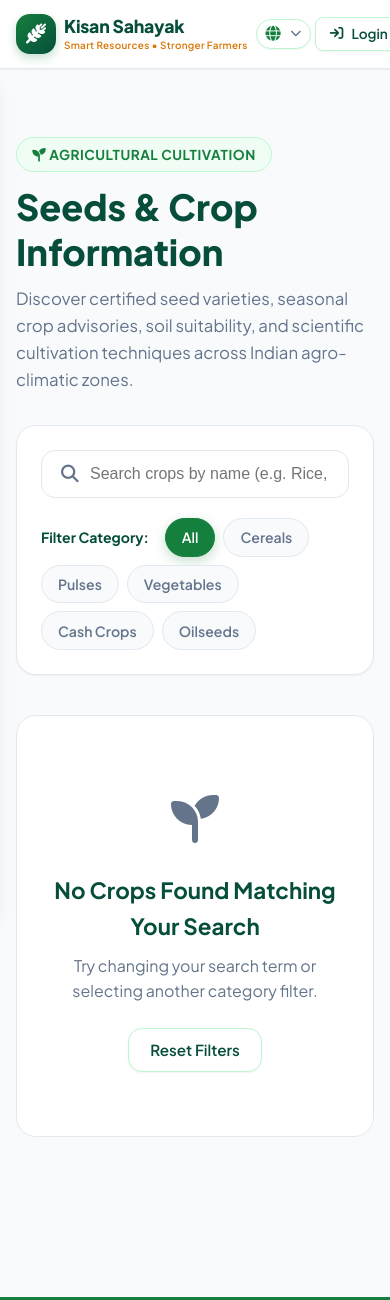
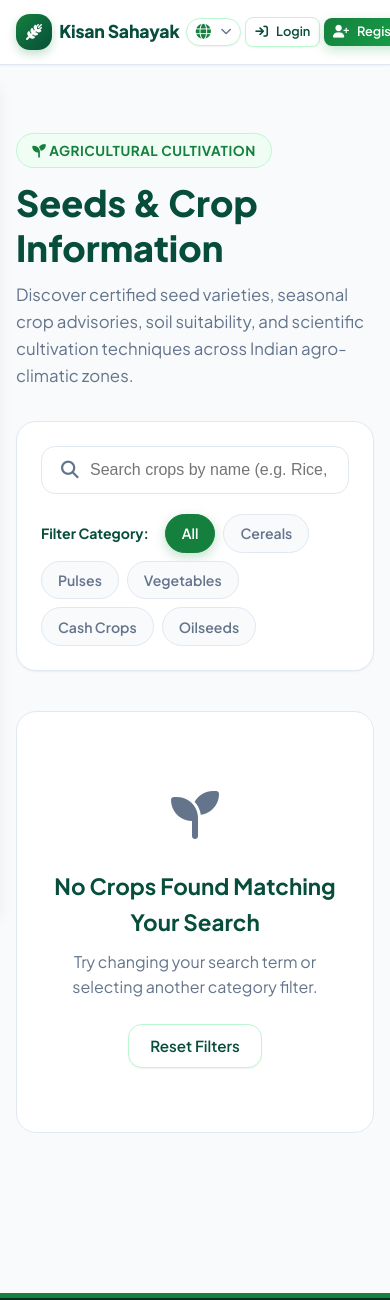
Before and after one commit to adityanirgude9665-byte/KIsan_Sahayak, a Flask app: page /crops in a window 390 px wide. Shown: the top 1300 px of the page. Run offline with Flask 3, Linux system fonts and the light colour scheme; data that the repository does not hold is empty; some libraries are stand-ins or nearby versions.

Commit message:
Fix website layout structure and prevent horizontal scrolling across all screen sizes

```diff
--- a/static/css/style.css
+++ b/static/css/style.css
@@ -41,6 +41,9 @@
 
 html {
   scroll-behavior: smooth;
+  width: 100%;
+  max-width: 100%;
+  overflow-x: hidden;
 }
 
 body {
@@ -52,6 +55,10 @@ body {
   min-height: 100vh;
   display: flex;
   flex-direction: column;
+  width: 100%;
+  max-width: 100%;
+  overflow-x: hidden;
+  position: relative;
 }
 
 /* Page entrance animation */
@@ -90,9 +97,9 @@ img {
 /* --- CONTAINER & LAYOUT --- */
 .container {
   width: 100%;
-  max-width: 1280px;
+  max-width: 1380px;
   margin: 0 auto;
-  padding: 0 1.5rem;
+  padding: 0 1.25rem;
 }
 
 .container-narrow {
@@ -104,22 +111,25 @@ img {
   position: sticky;
   top: 0;
   z-index: 1000;
+  width: 100%;
+  max-width: 100%;
   background-color: rgba(255, 255, 255, 0.96);
   backdrop-filter: blur(12px);
   -webkit-backdrop-filter: blur(12px);
   border-bottom: 1px solid var(--border-light);
   box-shadow: var(--shadow-sm);
   transition: var(--transition-fast);
-  overflow: visible;
 }
 
 .navbar {
   display: flex;
   align-items: center;
   justify-content: space-between;
-  min-height: 76px;
-  padding: 0.6rem 0;
-  gap: 1rem;
+  min-height: 70px;
+  padding: 0.5rem 0;
+  gap: 0.6rem;
+  width: 100%;
+  max-width: 100%;
 }
 
 .brand-logo {
@@ -1651,8 +1661,10 @@ img {
   position: fixed;
   top: 0;
   left: 0;
-  width: 100vw;
-  height: 100vh;
+  right: 0;
+  bottom: 0;
+  width: 100%;
+  height: 100%;
   background: rgba(15, 23, 42, 0.6);
   backdrop-filter: blur(4px);
   z-index: 2000;
@@ -1876,19 +1888,58 @@ img {
 }
 
 /* --- RESPONSIVE MEDIA QUERIES --- */
-@media (max-width: 1140px) {
-  .nav-menu { display: none; }
-  .hamburger-btn { display: block; }
+@media (max-width: 1440px) {
+  .brand-tagline {
+    display: none !important;
+  }
+  .brand-title {
+    font-size: 1.22rem;
+  }
+  .logo-badge {
+    width: 38px;
+    height: 38px;
+    font-size: 1.1rem;
+  }
+  .nav-menu {
+    gap: 0.15rem;
+  }
+  .nav-link {
+    font-size: 0.82rem;
+    padding: 0.35rem 0.45rem;
+    gap: 0.22rem;
+  }
+  .nav-link i {
+    font-size: 0.78rem;
+  }
+  .nav-actions {
+    gap: 0.35rem;
+  }
+  .nav-actions .btn-sm {
+    font-size: 0.8rem;
+    padding: 0.32rem 0.55rem;
+  }
+  .lang-dropdown-btn {
+    font-size: 0.8rem;
+    padding: 0.32rem 0.65rem;
+  }
+}
+
+@media (max-width: 1250px) {
+  .nav-menu { display: none !important; }
+  .hamburger-btn { display: block !important; }
+  .brand-tagline { display: none !important; }
   .nav-actions .user-badge span { display: none; }
+  .nav-actions .admin-tag span { display: none; }
 }
 
 @media (max-width: 1024px) {
-  .hero-title { font-size: 2.5rem; }
+  .hero-title { font-size: 2.3rem; }
   .stats-grid { grid-template-columns: repeat(2, 1fr); }
   .stat-box { border-right: none; border-bottom: 1px solid var(--border-light); padding-bottom: 1rem; }
   .footer-grid { grid-template-columns: 1fr 1fr; gap: 2rem; }
   .community-layout { grid-template-columns: 1fr; }
   .forecast-grid { grid-template-columns: repeat(3, 1fr); }
+  .nav-actions .btn-secondary span { display: none; }
 }
 
 @media (max-width: 768px) {
@@ -1911,13 +1962,13 @@ img {
 
   /* Navbar */
   .navbar {
-    min-height: 68px;
-    padding: 0.5rem 0;
-    gap: 0.5rem;
+    min-height: 64px;
+    padding: 0.4rem 0;
+    gap: 0.4rem;
   }
 
   .brand-logo {
-    gap: 0.5rem;
+    gap: 0.45rem;
   }
 
   .brand-title {
@@ -1925,12 +1976,13 @@ img {
   }
 
   .brand-tagline {
-    font-size: 0.62rem;
+    display: none;
   }
 
   .logo-badge {
-    width: 40px;
-    height: 40px;
+    width: 36px;
+    height: 36px;
+    font-size: 1rem;
   }
 
   .nav-actions {
--- a/templates/base.html
+++ b/templates/base.html
@@ -89,15 +89,15 @@
 
             {% if current_user.role == 'admin' %}
               <a href="{{ url_for('admin_dashboard') }}" class="btn btn-secondary btn-sm admin-tag" title="Admin Control Center">
-                <i class="fa-solid fa-shield-halved"></i> Admin
+                <i class="fa-solid fa-shield-halved"></i> <span>Admin</span>
               </a>
             {% endif %}
 
-            <div class="user-badge">
+            <div class="user-badge" title="Farmer Profile">
               <div class="user-avatar-mini">
                 <i class="fa-solid fa-user"></i>
               </div>
-              <a href="{{ url_for('profile') }}" style="color: inherit; font-weight: 700;">{{ current_user.full_name.split(' ')[0] }}</a>
+              <a href="{{ url_for('profile') }}" style="color: inherit; font-weight: 700;"><span>{{ current_user.full_name.split(' ')[0] }}</span></a>
             </div>
 
             <a href="{{ url_for('logout') }}" class="btn btn-sm btn-outline-danger" title="Sign Out">
```
